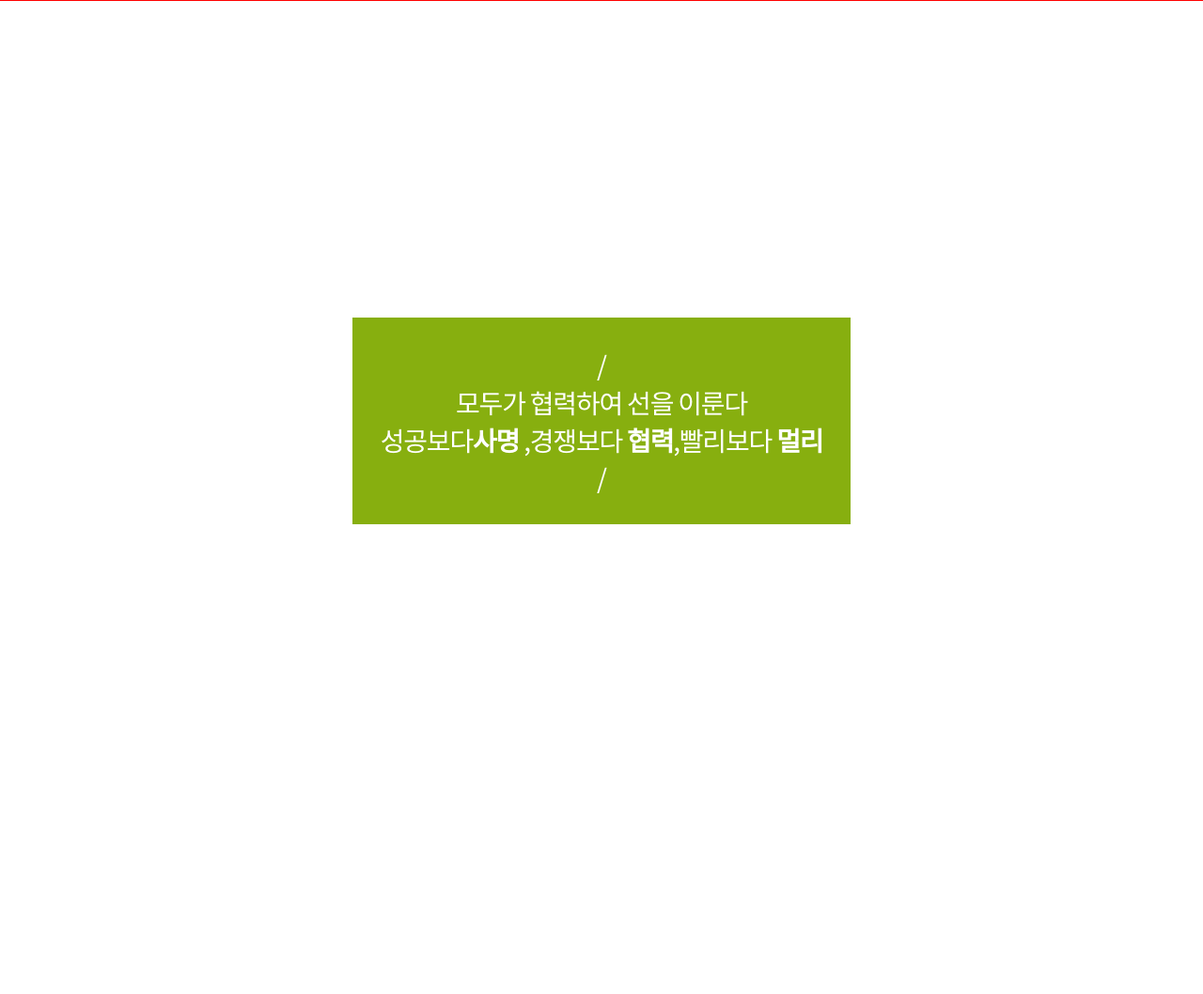
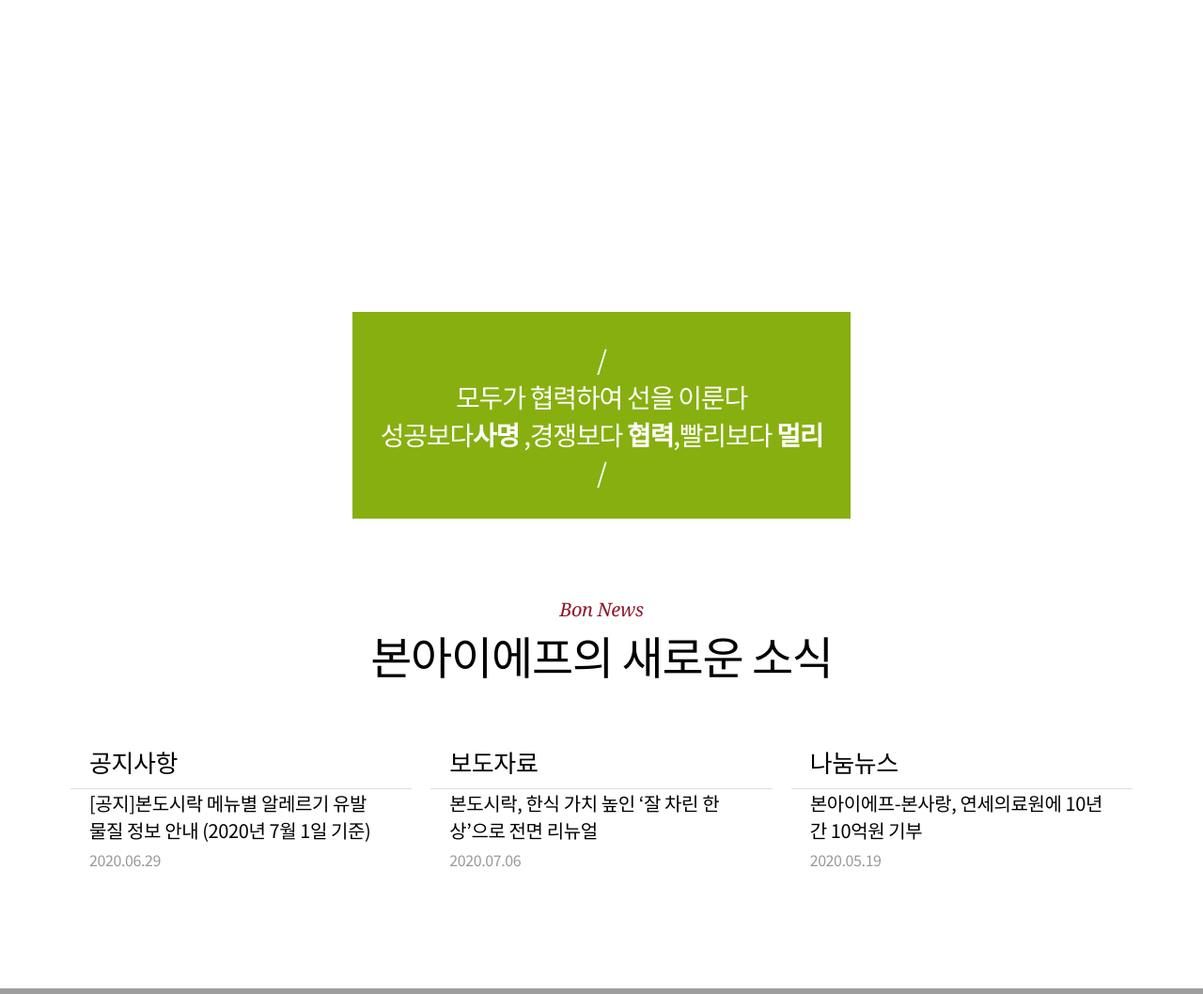
Before and after one commit to kima-rin/my_blog, a PHP site: page /PF/Bon/index.php in a window 1280 px wide. Shown: the part 4436-5494 px from the top of the page at 94% size. Run offline with PHP 8.4, Linux system fonts and the light colour scheme; some libraries are stand-ins or nearby versions.

Commit message:
2차 모작 후반

```diff
--- a/public/PF/Bon/index.css
+++ b/public/PF/Bon/index.css
@@ -620,8 +620,6 @@
 .text-box-1>div{
     margin-top: -47px;
     padding-top: 147px;
-    border: 1px solid red;
-
 }
 .text-center{
     text-align: center;
@@ -825,7 +823,7 @@
 .prod-slide{
     height: 610px;
     margin-bottom: 110px;
-    border: 2px solid red;
+
 }
 .prod-slide>.prod-slide-middle>div{
     top:0;
@@ -836,16 +834,23 @@
 
 }
 .prod-slide>.intro>.text-box{
-    border: 2px solid red;
+    margin-top:20px;
 }
 .prod-slide-mini{
     margin-top: 95px;
-    border: 2px solid red;
 }
-.prod-slide>.intro>.text-box{
-    margin-left:500px;
+.prod-slide>.intro>.text-box>.prod-slide-mini>div{
+    margin: 10px;
+    background-repeat: no-repeat;
+    background-position: center;
+    background-size: cover;
 }
+.prod-slide>.text-back{
+    width: 100%;
+    height: 370px;
+    background-color:#E6E6E6;
 
+}
 /*상품슬라이드 박스  끝*/
 /*텍스트 박스 3 시작*/
 .text-box-3{
@@ -884,4 +889,36 @@
     width: 100%;
     height:597px;
 }
+.text-box-4>div:first-child{
+    padding-top: 180px;
+}
 /*텍스트 박스 4 끝*/
+/*게시판 박스 시작*/
+.notice>div{
+   padding-top: 50px;
+}
+.notice>div:nth-child(1){
+    padding-right: 10px;
+}
+.notice>div:nth-child(2){
+    padding-left: 10px;
+    padding-right: 10px;
+}
+.notice>div:nth-child(3){
+    padding-left: 10px;
+}
+.notice>div>a:first-child{
+    font-size: 26px;
+    padding: 10px 20px;
+    border-bottom: 1px solid #dfdfdf;
+}
+.notice>div>a:nth-child(2){
+    font-size: 20px;
+    padding: 0 20px;
+
+}
+.notice>div>a:last-child{
+    color: #999999;
+    padding: 5px 20px;
+}
+/*게시판 박스 끝*/
--- a/public/PF/Bon/index.php
+++ b/public/PF/Bon/index.php
@@ -8,10 +8,10 @@
     <title>본아이에프</title>
     <!--폰트어썸 불러오기-->
     <link rel="stylesheet" href="https://cdnjs.cloudflare.com/ajax/libs/font-awesome/5.12.0-2/css/all.min.css">
-    <link rel="stylesheet" href="/PF/bon/index.css">
+    <link rel="stylesheet" href="/PF/Bon/index.css">
     <!--제이쿼리 불러오기-->
     <script src="https://cdnjs.cloudflare.com/ajax/libs/jquery/3.5.1/jquery.min.js"></script>
-    <script src="/PF/bon/index.js"></script>
+    <script src="/PF/Bon/index.js"></script>
     <!-- owl 캐러셀 불러오기 -->
     <script src="https://cdnjs.cloudflare.com/ajax/libs/OwlCarousel2/2.2.1/owl.carousel.min.js"></script>
     <link rel="stylesheet" href="https://cdnjs.cloudflare.com/ajax/libs/OwlCarousel2/2.2.1/assets/owl.carousel.min.css">
@@ -369,7 +369,8 @@
         </div>
     </div>
     <div class="prod-slide back-white flex con-min-width">
-        <div class="intro relative flex-1-0-0">
+        <div class="text-back absolute-left"></div>
+        <div class="intro relative flex-1-0-0 flex-jc-end">
             <div class="text-box">
                 <div class="nth-child-1">본도시락</div>
                 <div class="nth-child-2">바싹불고기제육 한상</div>
@@ -401,12 +402,34 @@
         <div class="block text-center">
             <a href="#">BonVision</a>
             <a href="#">행복한 삶을 창조하는 그룹</a>
-            <a href="#">/<br>모두가 협력하여 선을 이룬다 <br>성공보다<strong>사명</strong> ,경쟁보다 <strong>협력</strong>,빨리보다 <strong>멀리</strong> <br>/</a>
+            <a href="#">/<br>모두가 협력하여 선을 이룬다 <br>성공보다<strong>사명</strong> ,경쟁보다 <strong>협력</strong>,빨리보다
+                <strong>멀리</strong> <br>/</a>
         </div>
     </div>
-    <div class="text-box-4 back-white">
+    <div class="text-box-4 back-white con-min-width">
+        <div class="block text-center">
+            <a href="#" class="prod-text-box-1">Bon News</a>
+            <a href="#" class="prod-text-box-2">본아이에프의 새로운 소식</a>
+        </div>
+        <div class="notice flex con">
+            <div class="flex-1-0-0">
+                <a href="#" class="block">공지사항</a>
+                <a href="#" class="block">[공지]본도시락 메뉴별 알레르기 유발 <br> 물질 정보 안내 (2020년 7월 1일 기준)</a>
+                <a href="#" class="block">2020.06.29</a>
+            </div>
+            <div class="flex-1-0-0">
+                <a href="#" class="block">보도자료</a>
+                <a href="#" class="block">본도시락, 한식 가치 높인 ‘잘 차린 한 <br>상’으로 전면 리뉴얼</a>
+                <a href="#" class="block">2020.07.06</a>
+            </div>
+            <div class="flex-1-0-0">
+                <a href="#" class="block">나눔뉴스</a>
+                <a href="#" class="block">본아이에프-본사랑, 연세의료원에 10년<br>간 10억원 기부 </a>
+                <a href="#" class="block">2020.05.19</a>
+            </div>
+        </div>
+    </div>
 
-    </div>
 
 
 </body>
--- a/public/PF/kinfa/index.php
+++ b/public/PF/kinfa/index.php
@@ -7,9 +7,9 @@
     <meta http-equiv="X-UA-Compatible" content="ie=edge">
     <title>서민금융지원진흥원</title>
     <link rel="stylesheet" href="https://cdnjs.cloudflare.com/ajax/libs/font-awesome/5.12.0-2/css/all.min.css">
-    <link rel="stylesheet" href="/pf/kinfa/index.css">
+    <link rel="stylesheet" href="/PF/kinfa/index.css">
     <script src="https://cdnjs.cloudflare.com/ajax/libs/jquery/3.5.1/jquery.min.js"></script>
-    <script src="/pf/kinfa/index.js"></script>
+    <script src="/PF/kinfa/index.js"></script>
 </head>
 
 <body>
```
